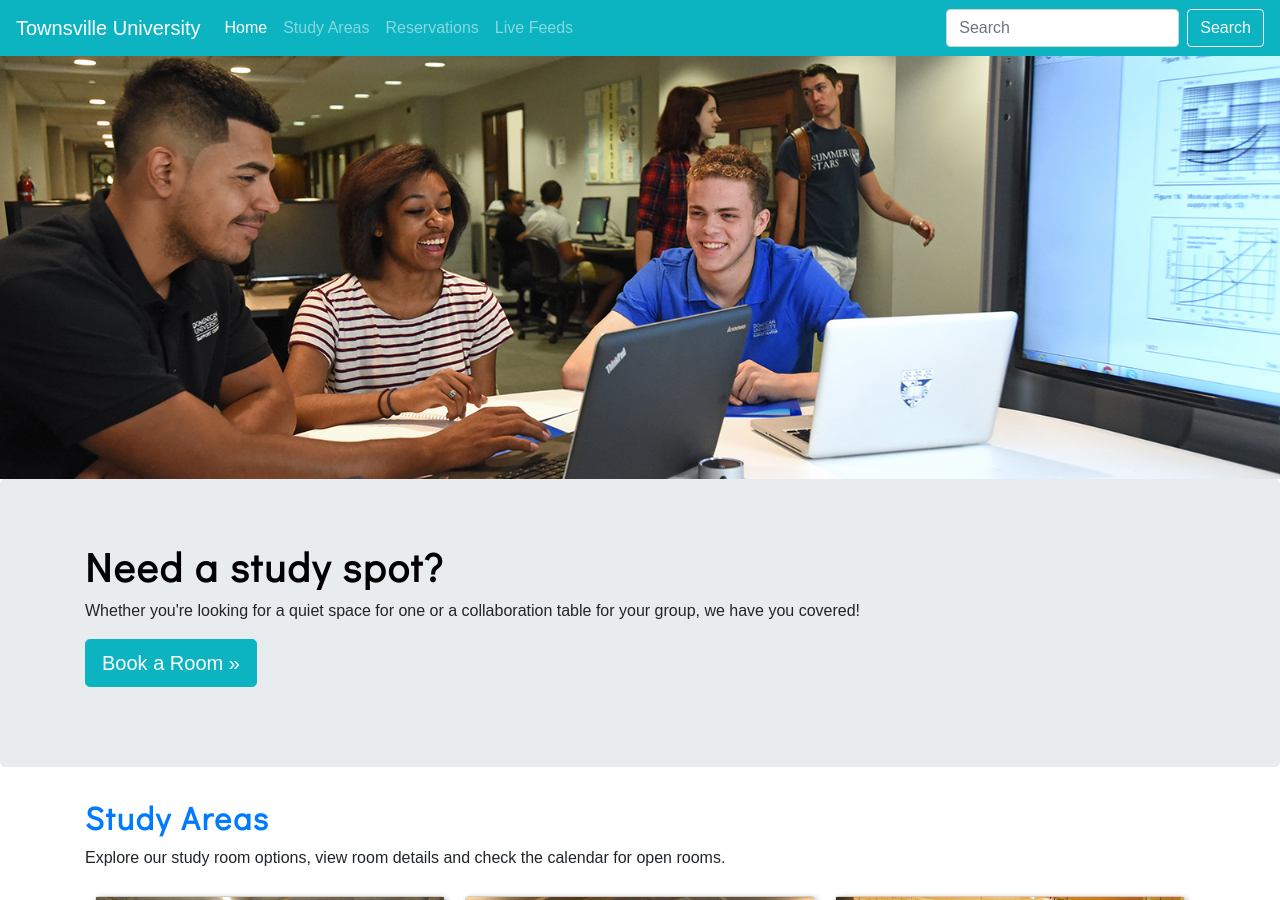
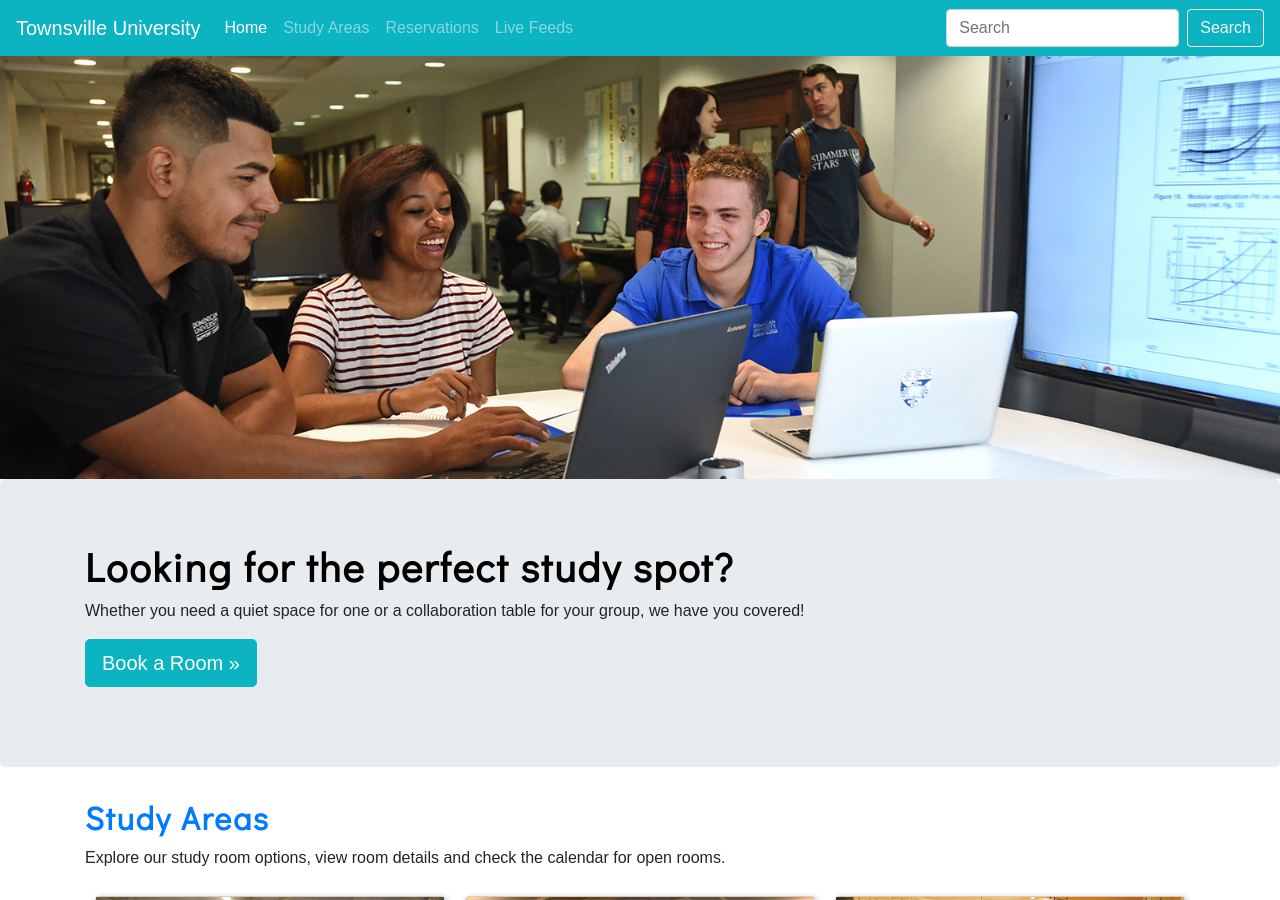
Before and after one commit to DOMLIS786/GAstudyareas, a Jekyll site: the page built from index.html, in a window 1280 px wide and 900 px high. Built offline with Jekyll 4.4.1, drawn with Linux system fonts in a browser that asks for light colours.

Commit message:
Update index.html

```diff
--- a/index.html
+++ b/index.html
@@ -10,8 +10,8 @@ title: Home
  </section>
       <section class="jumbotron">
         <section class="container">
-          <h1>Need a study spot?</h1>
-          <p>Whether you're looking for a quiet space for one or a collaboration table for your group, we have you covered!</p>
+          <h1>Looking for the perfect study spot?</h1>
+          <p>Whether you need a quiet space for one or a collaboration table for your group, we have you covered!</p>
           <p><a class="btn btn-bookroom btn-lg" href="{{ site.baseurl }}/reservations.html" role="button">Book a Room &raquo;</a></p>
           </section>
           </section>
```
